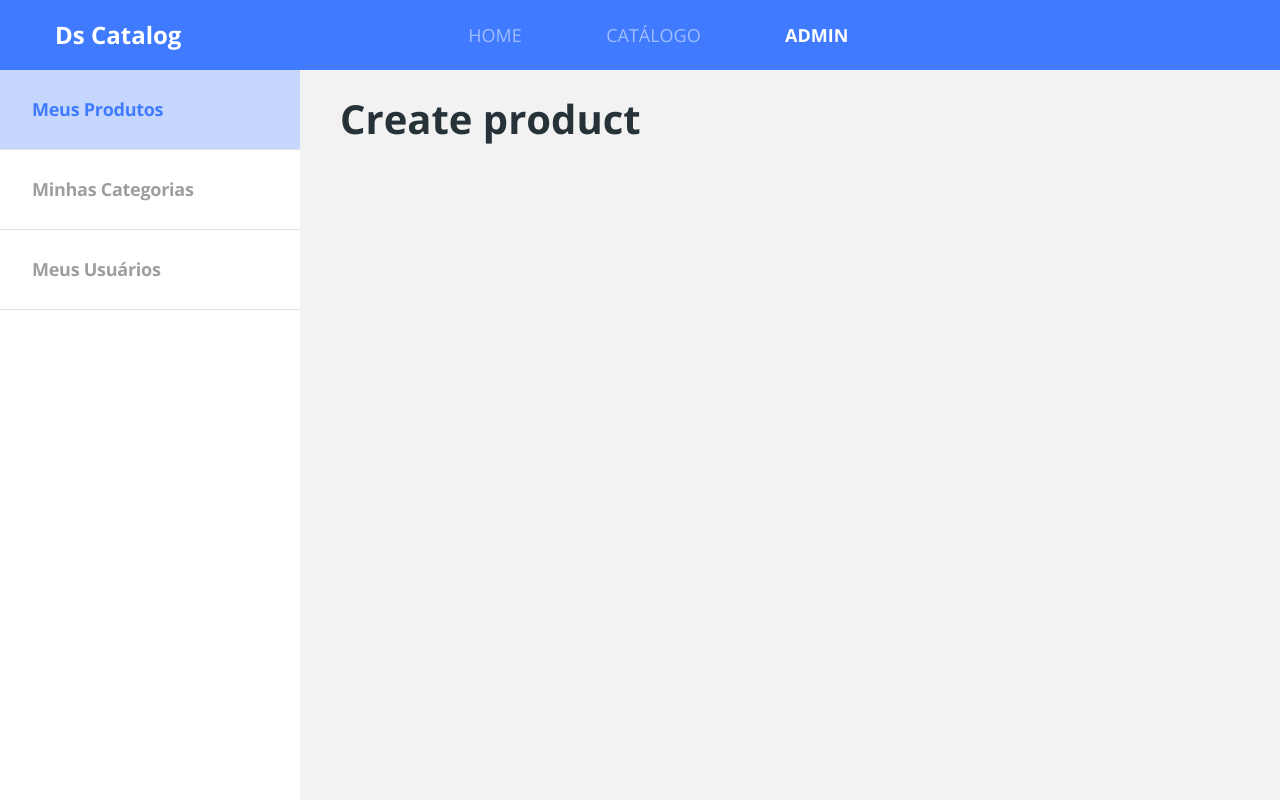
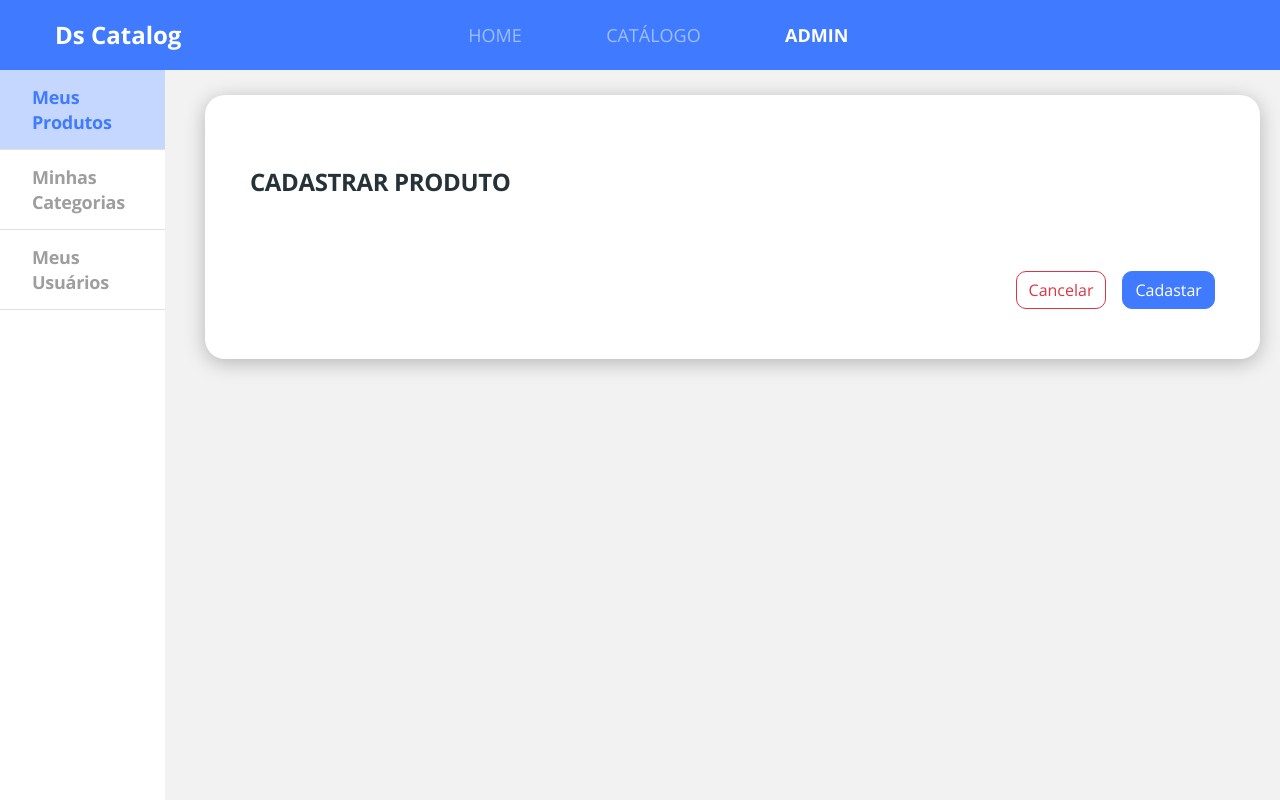
Before and after one commit to isacfarias/dscatalog-bootcamp-devsuperior, a React (Create React App) app in the folder front-web/: page /admin/products/create in a window 1280 px wide. Built offline with nearby package versions, Linux system fonts and the light colour scheme.

Commit message:
add estrutura padrão para formularios de cadastro

```diff
--- /dev/null
+++ b/front-web/src/pages/Admin/components/BaseForm/index.tsx
@@ -0,0 +1,38 @@
+import React from 'react';
+import { useHistory } from 'react-router';
+import './styles.scss';
+
+type Props =  {
+    title: string;
+    children: React.ReactNode;
+}
+
+
+const BaseForm = ({ title, children }: Props) => {
+
+    const history = useHistory();
+    const handleCancel = () => {
+        history.push('../');
+    }
+
+    return (
+        <div className="admin-base-form card-base border-radios-20">
+            <h1 className="base-form-title">
+                {title}
+            </h1>
+            {children}
+            <div className="base-form-actions">
+                <button
+                    className="btn btn-outline-danger border-radios-10 mr-3"
+                    onClick={handleCancel}>
+                    Cancelar
+                </button>
+                <button className="btn btn-primary border-radios-10 ">
+                    Cadastar
+                </button>
+            </div>
+        </div>
+    );
+}
+
+export default BaseForm;
--- /dev/null
+++ b/front-web/src/pages/Admin/components/BaseForm/styles.scss
@@ -0,0 +1,19 @@
+.admin-base-form {
+    padding: 70px 45px 50px 45px;
+    width: 1055px;
+}
+
+.base-form-title {
+    font-size: 24px;
+    line-height: 33px;
+    letter-spacing: -0.015em;
+    color: #263238;
+    text-transform: uppercase;
+}
+
+.base-form-actions {
+    margin-top: 73px;
+    text-align: right;
+
+    text-transform: uppercase;
+}
--- /dev/null
+++ b/front-web/src/pages/Admin/components/Categories/Form/index.tsx
@@ -0,0 +1,20 @@
+import React from 'react';
+import BaseForm from '../../BaseForm';
+import './styles.scss';
+
+const Form = () => {
+
+    return (
+
+        <BaseForm title="Cadastrar Categoria">
+            <div className="row">
+                <div className="col-6"></div>
+                <div className="col-6"></div>
+            </div>
+
+        </BaseForm>
+    );
+
+}
+
+export default Form;
--- /dev/null
+++ b/front-web/src/pages/Admin/components/Products/Form/index.tsx
@@ -0,0 +1,20 @@
+import React from 'react';
+import BaseForm from '../../BaseForm';
+import './styles.scss';
+
+const Form = () => {
+
+    return (
+
+        <BaseForm title="Cadastrar Produto">
+            <div className="row">
+                <div className="col-6"></div>
+                <div className="col-6"></div>
+            </div>
+
+        </BaseForm>
+    );
+
+}
+
+export default Form;
--- /dev/null
+++ b/front-web/src/pages/Admin/components/Products/List/index.tsx
@@ -0,0 +1,21 @@
+import React from 'react';
+import { useHistory } from 'react-router';
+import './styles.scss';
+
+const List = () => {
+
+    const history = useHistory();
+    const handleCreate = () => {
+        history.push('/admin/products/create');
+    }
+
+    return (
+        <div className="admin-products-list">
+            <button className="btn btn-primary btn-lg" onClick={handleCreate}>
+                Adicionar
+            </button>
+        </div>
+    );
+}
+
+export default List;
--- /dev/null
+++ b/front-web/src/pages/Admin/components/Products/List/styles.scss
@@ -0,0 +1,3 @@
+.admin-products-list {
+
+}
--- a/front-web/src/pages/Admin/components/Products/index.tsx
+++ b/front-web/src/pages/Admin/components/Products/index.tsx
@@ -1,5 +1,7 @@
 import React from 'react';
 import { Route, Switch } from 'react-router';
+import Form from './Form';
+import List from './List';
 import './styles.scss';
 
 
@@ -9,11 +11,11 @@
         <div>
             <Switch>
                 <Route path="/admin/products" exact>
-                    <h1>Produtos list</h1>
+                    <List />
                 </Route>
 
                 <Route path="/admin/products/create">
-                    <h1>Create product</h1>
+                    <Form />
                 </Route>
 
                 <Route path="/admin/products/:productId">
--- /dev/null
+++ b/front-web/src/pages/Admin/components/Users/Form/index.tsx
@@ -0,0 +1,20 @@
+import React from 'react';
+import BaseForm from '../../BaseForm';
+import './styles.scss';
+
+const Form = () => {
+
+    return (
+
+        <BaseForm title="Cadastrar usuário">
+            <div className="row">
+                <div className="col-6"></div>
+                <div className="col-6"></div>
+            </div>
+
+        </BaseForm>
+    );
+
+}
+
+export default Form;
```
Also changed, not shown: front-web/src/pages/Admin/components/Categories/Form/styles.scss (added), front-web/src/pages/Admin/components/Products/Form/styles.scss (added), front-web/src/pages/Admin/components/Users/Form/styles.scss (added).
